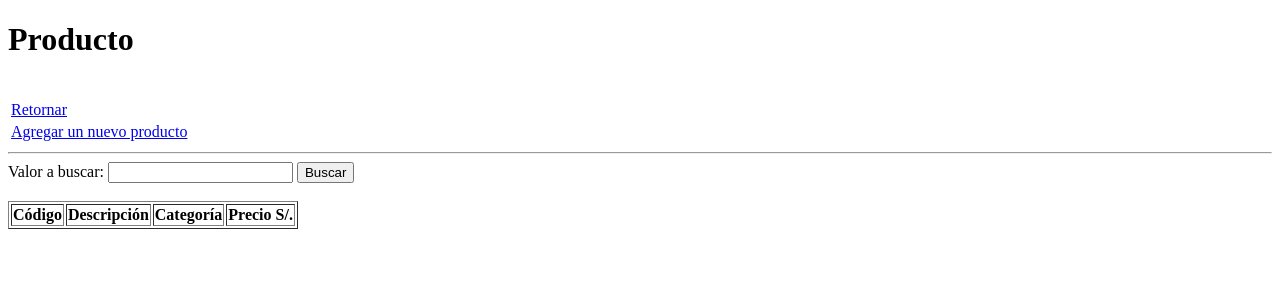
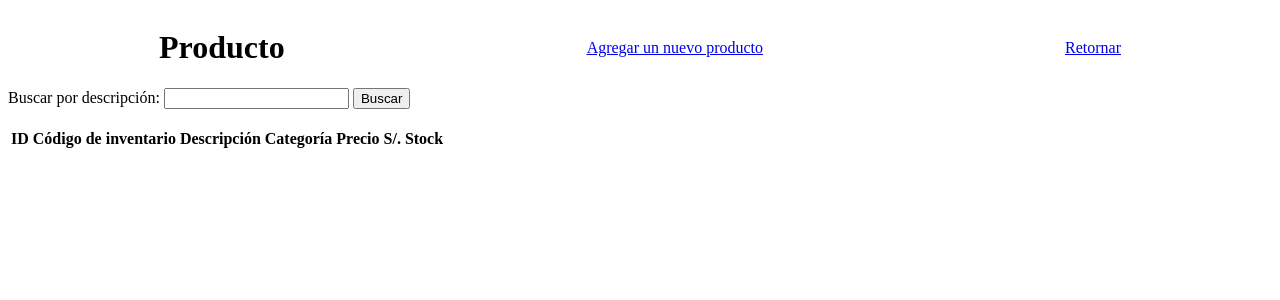
Before and after one commit to Emgicraft/UTP_TPW_ProyectoFinal, a PHP site: page /producto in a window 1280 px wide. Shown: the top 300 px of the page. Run offline with PHP 8.4, Linux system fonts and the light colour scheme; lists and menus that the app fills with data are empty.

Commit message:
Index producto actualizado

```diff
--- a/producto/index.php
+++ b/producto/index.php
@@ -4,6 +4,7 @@
 	<meta charset="utf-8">
 	<meta name="viewport" content="width=device-width, initial-scale=1">
 	<title>Producto</title>
+	<link rel="stylesheet" href="../estilos/cabecera.css">
 	<script type="text/javascript">
 		function confirmar(ruta) {
 			var r = confirm("¿Está seguro que desea continuar?");
@@ -12,16 +13,12 @@
 	</script>
 </head>
 <body>
-	<h1>Producto</h1><br>
-
-	<table>
-		<tr><td><a href="..\">Retornar</a></td></tr>
-		<tr><td><a href="agregar_producto.php">Agregar un nuevo producto</a></td></tr>
-	</table>
-
-	<hr>
-
-	<!-- CODIGO PHP -->
+<header>
+	<h1>Producto</h1>
+	<a href="agregar_producto.php">Agregar un nuevo producto</a>
+	<a href="..">Retornar</a>
+</header>
+<main>
 	<?php
 		// Inicializando otras variables:
 		$tabla = array();
@@ -49,44 +46,48 @@
 				// Recojemos las filas generadas en una matriz bidimensional:
 				$tabla = $sentencia->fetchAll();
 			}
-		} else {
+		}
+		else {
 			// Sino, este será el valor predeterminado:
 			$valor = "";
 		}
 	?>
 
 	<form method="get">
-		<label>Valor a buscar:</label>
-		<input type="text" name="txtValor" value="<?php echo $valor ?>">
+		<label for="descripcion">Buscar por descripción:</label>
+		<input type="text" name="txtValor" value="<?php echo $valor ?>" id="descripcion">
 		<input type="submit" value="Buscar">
 	</form>
 	<br>
-
-	<table border=1>
+	<table>
 		<tr>
-			<th>Código</th>
+			<th>ID</th>
+			<th>Código de inventario</th>
 			<th>Descripción</th>
 			<th>Categoría</th>
 			<th>Precio S/.</th>
+			<th>Stock</th>
 		</tr>
-
 	<?php
 		foreach ($tabla as $registro) {
 	?>
-
 		<tr>
-			<td><?php echo $registro["id"]; ?></td>
-			<td><?php echo $registro["descripcion"]; ?></td>
-			<td><?php echo $registro["categoria"]; ?></td>
-			<td><?php echo $registro["precio"]; ?></td>
-			<td><a href="<?php echo 'editar_producto.php?codProd='.$registro['id']; ?>">Editar</a></td>
-			<td><a href="javascript:confirmar('eliminar_producto.php?codProd=<?php echo $registro["id"]; ?>')">Eliminar</a></td>
+			<td><?php echo $registro["ID_Producto"]; ?></td>
+			<td><?php echo $registro["Codigo_inventario"]; ?></td>
+			<td><?php echo $registro["Descripcion"]; ?></td>
+			<td><?php echo $registro["Categoria_ID"]; ?></td>
+			<td><?php echo $registro["Precio"]; ?></td>
+			<td><?php echo $registro["Stock"]; ?></td>
+			<td><a href="<?php echo 'editar_producto.php?codProd=' . $registro['ID_Producto']; ?>">Editar</a></td>
+			<td><a href="javascript:confirmar('eliminar_producto.php?codProd=<?php echo $registro["ID_Producto"]; ?>')">Eliminar</a></td>
 		</tr>
-
 	<?php
 		}
 	?>
+	</table>
+</main>
+<footer>
 
-	</table>
+</footer>
 </body>
 </html>
```
